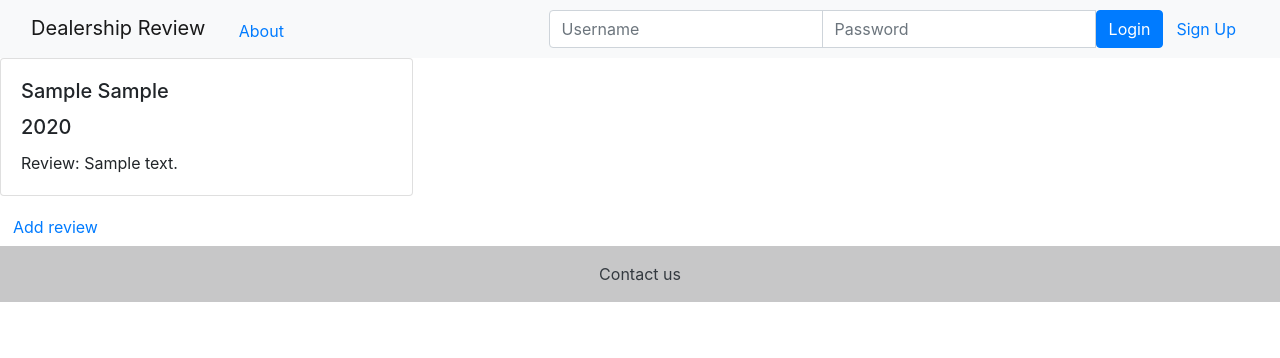
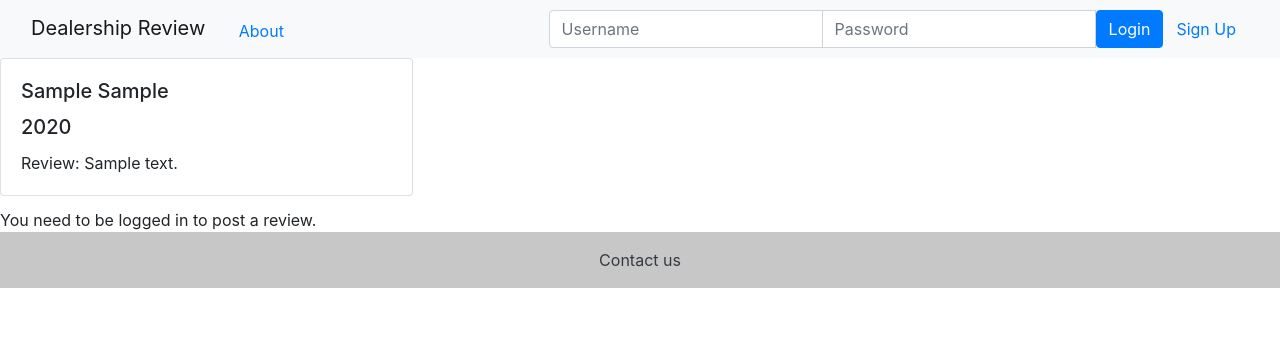
Before and after one commit to franckbgit/CapstoneProject, a Django app: template server/djangoapp/templates/djangoapp/dealer_details.html in a window 1280 px wide. Shown: the top 358 px of the page. Run offline with Django 3.2, Linux system fonts and the light colour scheme; the template is opened without the code that fills it: most values are stand-ins (such as "Sample title", 1, 10 or a date in 2020); some libraries are stand-ins or nearby versions.

Commit message:
added must be logged in to post review

```diff
--- a/server/djangoapp/templates/djangoapp/dealer_details.html
+++ b/server/djangoapp/templates/djangoapp/dealer_details.html
@@ -33,7 +33,11 @@
         {% endfor %}
     </div>
 
+    {% if user.is_authenticated %}
     <a class="btn btn-link" href="{% url 'djangoapp:add_review' dealer_id %}">Add review</a>
+    {% else %}
+    You need to be logged in to post a review.
+    {% endif %}
 
     <!--Add a footer here -->
     {% include 'djangoapp/footer.html' %}
```
Also changed, not shown: server/db.sqlite3.
